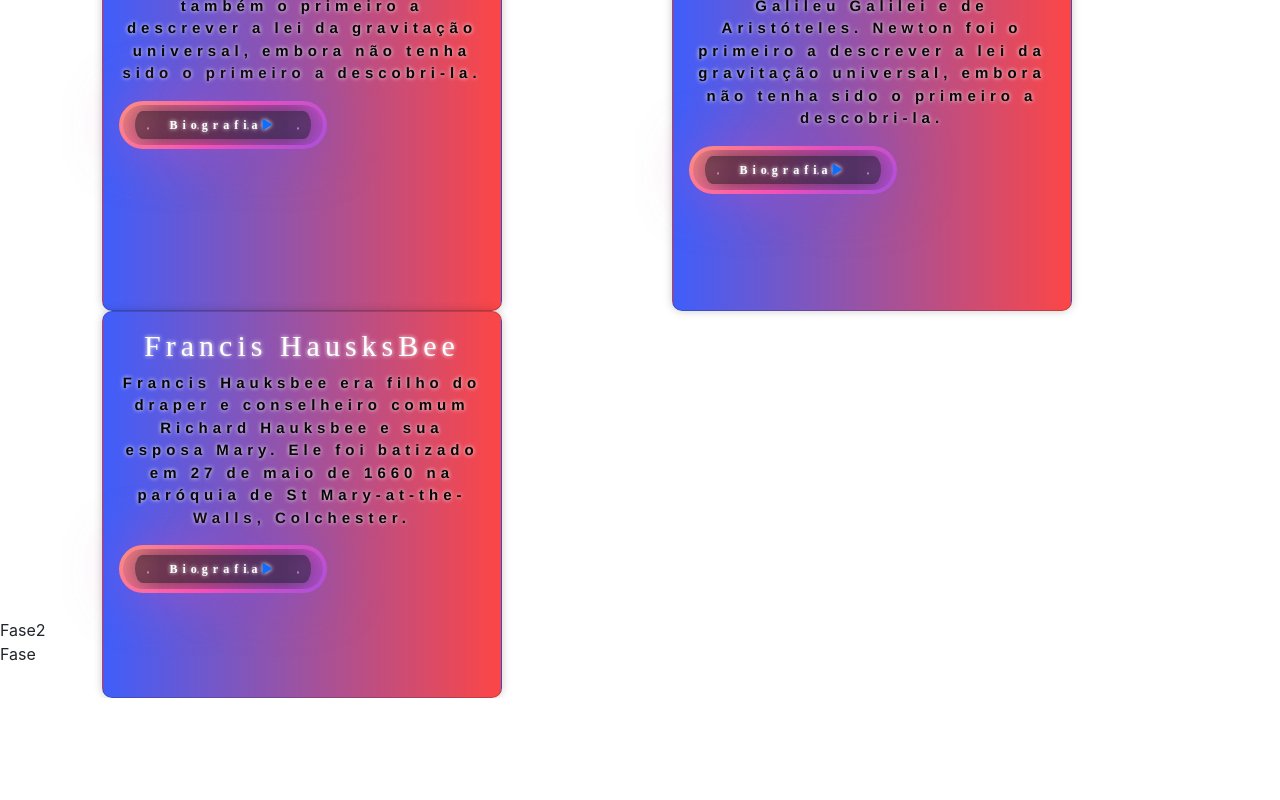
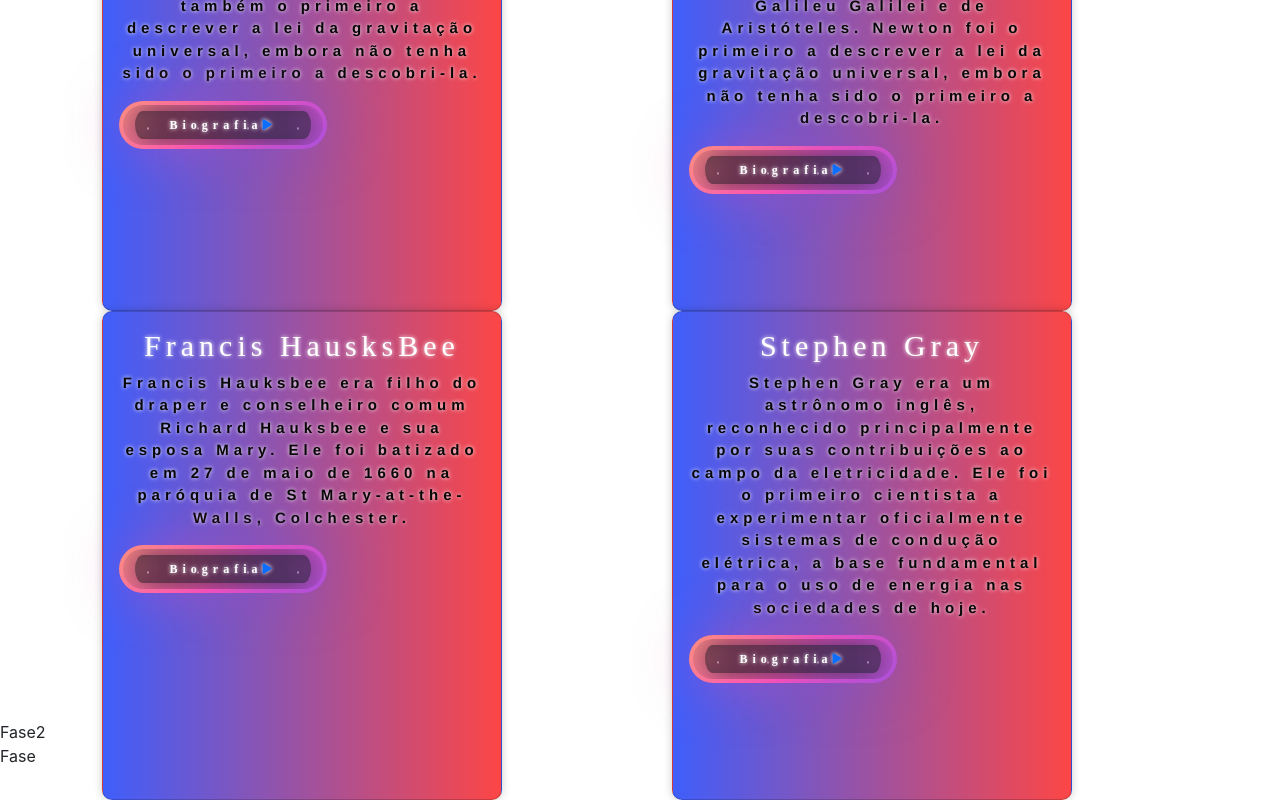
Before and after one commit to benetesla/currentia, a React (Create React App) app: page /fase1 in a window 1280 px wide. Shown: the part 349-1149 px from the top of the page. Before the commit the page ends 1047 px from the top, so only its background shows below. Built offline with nearby package versions, Linux system fonts and the light colour scheme.

Commit message:
Consertando o button do home

```diff
--- a/src/Components/Fase1/Fase1.jsx
+++ b/src/Components/Fase1/Fase1.jsx
@@ -6,7 +6,7 @@ const Fase1 = () => {
     <>
 
       <div className="container">
-      <Navbar />
+        <Navbar />
         <div className="row">
           <div className="col-12 col-md-6">
             <div className="card mb-2">
@@ -96,6 +96,37 @@ const Fase1 = () => {
               </div>
             </div>
           </div>
+          <div className="col-12 col-md-6">
+            <div className="card">
+              <div className="card-body">
+                <h5 className="card-title">
+                  Stephen Gray
+                </h5>
+                <p className="card-text">
+                  Stephen Gray era um astrônomo inglês, reconhecido principalmente por suas contribuições ao campo da eletricidade. Ele foi o primeiro cientista a experimentar oficialmente sistemas de condução elétrica, a base fundamental para o uso de energia nas sociedades de hoje.
+                </p>
+                <button type="button" className="btn">
+                  <strong>
+                    <span>
+                      Biografia
+                      <a href="https://maestrovirtuale.com/stephen-gray-biografia-e-contribuicoes/" target="_blank" rel="noreferrer">
+                        <i className="fas fa-play"></i>
+                      </a>
+
+                    </span>
+                  </strong>
+                  <div id="container-stars">
+                    <div id="stars"></div>
+                  </div>
+
+                  <div id="glow">
+                    <div className="circle"></div>
+                    <div className="circle"></div>
+                  </div>
+                </button>
+              </div>
+            </div>
+          </div>
 
 
 
--- a/src/Components/hero/Hero.css
+++ b/src/Components/hero/Hero.css
@@ -12,7 +12,7 @@
     background-repeat: no-repeat;
     background-attachment: fixed;
 }
-.hero .btn {
+.hero .btn1 {
     margin-top: 20px;
     padding: 10px 20px;
     border: none;
@@ -24,11 +24,11 @@
     cursor: pointer;
     transition: all 0.3s ease;
 }
-.hero .btn:hover {
+.hero .btn1:hover {
     background: #0a0da3;
     transform: scale(1.1);
 }
-.hero .btn a {
+.hero .btn1 a {
     text-decoration: none;
     color: #fff;
 }
@@ -197,7 +197,7 @@
         opacity: 0;
         transition: opacity .5s;
     }
-    .hero .btn {
+    .hero .btn1 {
         margin-top: 20px;
     }
 
--- a/src/Components/hero/Hero.jsx
+++ b/src/Components/hero/Hero.jsx
@@ -29,7 +29,7 @@ const Hero = () => {
           </p>
         </div>
       </article>
-      <button className="btn btn-primary">
+      <button className="btn1 btn-primary">
         <a href="/fase1">Saiba mais</a>
       </button>
 
```
